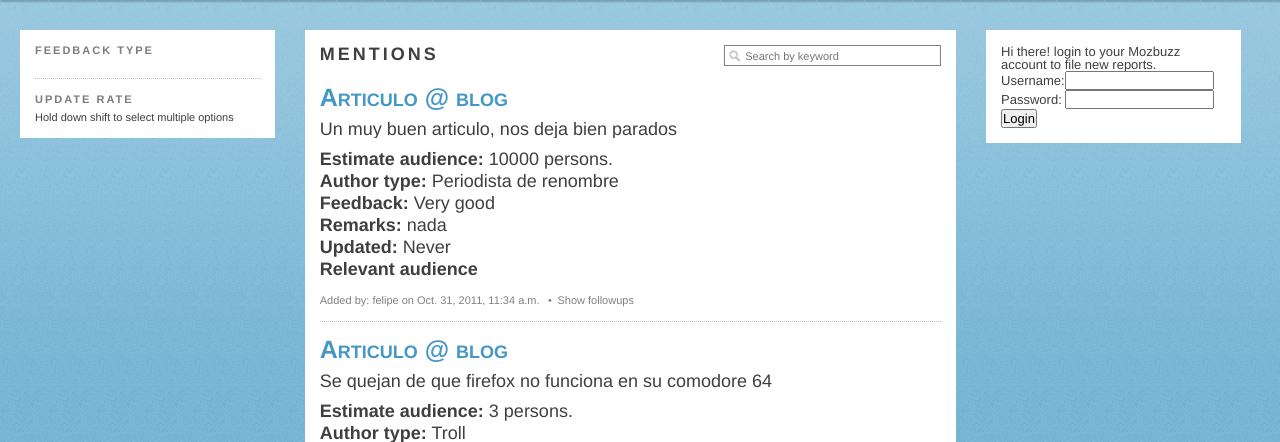
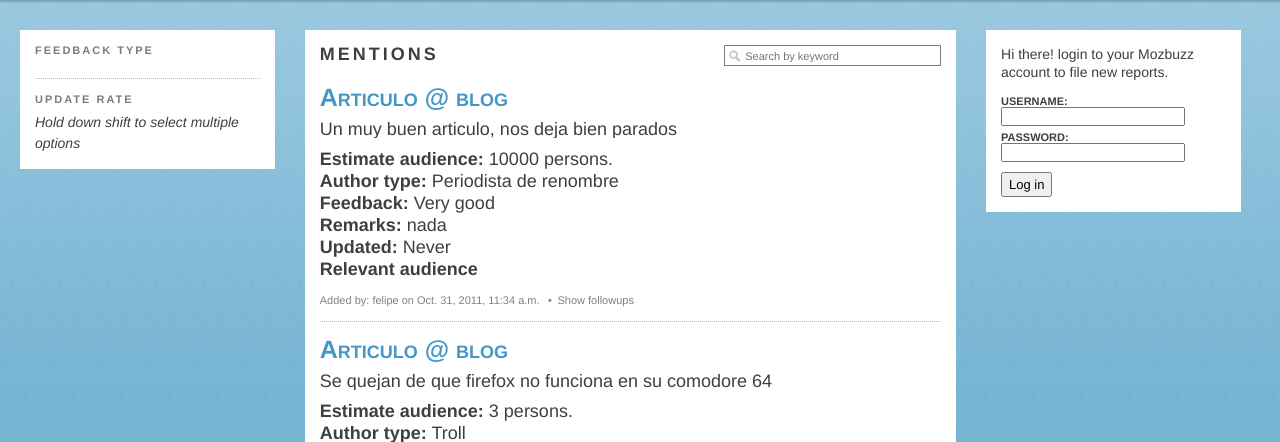
Before and after one commit to mozillahispano/mozbuzz, a Django app: template templates/buzz/index.html in a window 1280 px wide. Shown: the part 60-502 px from the top of the page. Run offline with Django 3.2, Linux system fonts and the light colour scheme; the template is opened without the code that fills it: values that come from a table or form of the project are taken from there, others are empty; data comes from the database, SQL or seed files in the repository; both versions use the stored data as it was after the commit; parts of the project's set-up code (start-up, migrations or seed data) failed here and were passed over; some web fonts are replaced.

Commit message:
login form styles

```diff
--- a/media/css/mozbuzz.css
+++ b/media/css/mozbuzz.css
@@ -1219,3 +1219,29 @@ li a.navactive {
     list-style-type: disc;
     margin-left: 1.5em;
 }
+.helptext{
+    font-style: italic;
+    font-size: 14px;
+    line-height: 1.5em;
+}
+.login_label{
+    display: block;
+    font-weight: bold;
+    text-transform: uppercase;
+    font-size: 11px;
+    margin-top: 6px;
+}
+#login_username, #login_password{
+    display: block;
+    width: 80%;
+}
+#login_submit{
+    display: block;
+    margin-top: 10px;
+    padding: 3px 6px;
+}
+#welcome_message_anon{
+    margin-bottom: 15px;
+    font-size: 14px;
+    line-height: 1.3em;
+}
--- a/templates/buzz/template.html
+++ b/templates/buzz/template.html
@@ -38,18 +38,15 @@
                         </div>
                     {%else%}
                         <form action="{% url django.contrib.auth.views.login %}" class="block">{% csrf_token %}
-                            Hi there! login to your Mozbuzz account to file new reports.
-                            <table>
-                                <tr>
-                                    <td><label for="id_username">Username:</label></td>
-                                    <td><input id="id_username" type="text" name="username" maxlength="30" /></td>
-                                </tr>
-                                <tr>
-                                    <td><label for="id_password">Password:</label></td>
-                                    <td><input type="password" name="password" id="id_password" /></td>
-                                </tr>
-                            </table>
-                            <input type="submit" value="Login" />
+                            <div id="welcome_message_anon">Hi there! login to your Mozbuzz account to file new reports.</div>
+                            <label class="login_label" for="login_username">Username:</label>
+                            <input id="login_username" type="text" name="username" maxlength="30" />
+
+                            <label class="login_label" for="login_password">Password:</label>
+                            <input id="login_password" type="password" name="password" />
+
+                            <input id="login_submit" type="submit" value="Log in" />
+                            <input type="hidden" name="next" value="{% url index %}" />
                         </form>
                     {% endif %}
                 </div>
```
Also changed, not shown: templates/buzz/login.html (+7 -11 lines), db.sqlite3.
